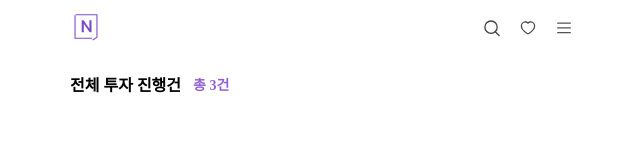
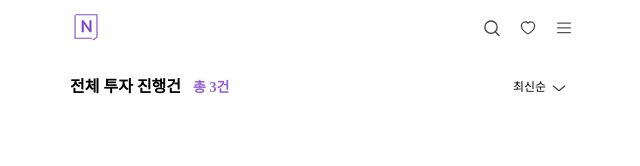
Before and after one commit to Damborghinii/Damborghinii-Client, a React (Vite) app: page / in a window 1280 px wide. Shown: the top 166 px of the page, without its empty margins (320-960 px from the left). Built offline with nearby package versions, Linux system fonts and the light colour scheme.

Commit message:
feature/#11: MainTitle UI 구현

```diff
--- /dev/null
+++ b/src/assets/svg/IcDown.tsx
@@ -0,0 +1,18 @@
+import type { SVGProps } from "react";
+const SvgIcDown = (props: SVGProps<SVGSVGElement>) => (
+  <svg
+    xmlns="http://www.w3.org/2000/svg"
+    viewBox="0 0 10 5"
+    fill="none"
+    {...props}
+  >
+    <path
+      d="M0.916992 1.04492L4.54477 4.15445C4.80691 4.37914 5.19374 4.37914 5.45588 4.15445L9.08366 1.04492"
+      stroke="#3F3F46"
+      strokeWidth="0.875"
+      strokeLinecap="round"
+    />
+  </svg>
+);
+
+export default SvgIcDown;
--- a/src/assets/svg/IcPopUp.tsx
+++ b/src/assets/svg/IcPopUp.tsx
@@ -1,4 +1,3 @@
-import * as React from "react";
 import type { SVGProps } from "react";
 const SvgIcPopUp = (props: SVGProps<SVGSVGElement>) => (
   <svg
--- a/src/assets/svg/index.ts
+++ b/src/assets/svg/index.ts
@@ -3,3 +3,4 @@ export { default as IcHeart } from "./IcHeart";
 export { default as IcSearch } from "./IcSearch";
 export { default as IcLogo } from "./IcLogo";
 export { default as IcPopUp } from "./IcPopUp";
+export { default as IcDown } from "./IcDown";
--- a/src/components/common/topBar/TopBar.tsx
+++ b/src/components/common/topBar/TopBar.tsx
@@ -6,6 +6,7 @@ const TopBarContainer = styled.nav`
   padding: 0.5rem 1rem;
   display: flex;
   justify-content: space-between;
+  z-index: 2;
 `;
 
 const IconCantainer = styled.div`
--- a/src/pages/main/MainPage.tsx
+++ b/src/pages/main/MainPage.tsx
@@ -1,12 +1,18 @@
 import { MainTitle } from "./_components/MainTitle";
+import { getSelctedType } from "./_hooks/getSelectedType";
 import { getTotalCount } from "./_hooks/getTotalCount";
 
 export const MainPage: React.FC = () => {
+  const { selectedType } = getSelctedType();
   const { count } = getTotalCount();
 
   return (
     <>
-      <MainTitle mainText="전체 투자 진행건" subText={count} />
+      <MainTitle
+        mainText="전체 투자 진행건"
+        subText={count}
+        selectedType={selectedType}
+      />
     </>
   );
 };
--- a/src/pages/main/_components/MainTitle.tsx
+++ b/src/pages/main/_components/MainTitle.tsx
@@ -1,13 +1,16 @@
+import { IcDown } from "@assets/svg";
 import styled from "@emotion/styled";
 
 interface MainTitleProps {
   mainText: string;
   subText: string;
+  selectedType: string;
 }
 
 export const MainTitle: React.FC<MainTitleProps> = ({
   mainText,
   subText,
+  selectedType,
 }: MainTitleProps) => {
   return (
     <TitleHeader>
@@ -15,6 +18,10 @@ export const MainTitle: React.FC<MainTitleProps> = ({
         <MainText>{mainText}</MainText>
         <SubText>{subText}</SubText>
       </TitleWrapper>
+      <SelectWrapper>
+        {selectedType}
+        <IcDown width={14} height={14} />
+      </SelectWrapper>
     </TitleHeader>
   );
 };
@@ -42,3 +49,14 @@ const SubText = styled.h2`
 
   color : ${({ theme }) => theme.color.primary.P50}
 `;
+
+const SelectWrapper = styled.div`
+  display: flex;
+  align-items: center;
+  gap: 6px;
+
+  min-width: 3rem;
+  padding: 0.25rem;
+
+  ${({ theme }) => theme.typography["small1-3"]}
+`;
--- /dev/null
+++ b/src/pages/main/_hooks/getSelectedType.ts
@@ -0,0 +1,7 @@
+import { useState } from "react";
+
+export const getSelctedType = () => {
+  const [selectedType, setSelectedType] = useState<string>("최신순");
+
+  return { selectedType };
+};
```
